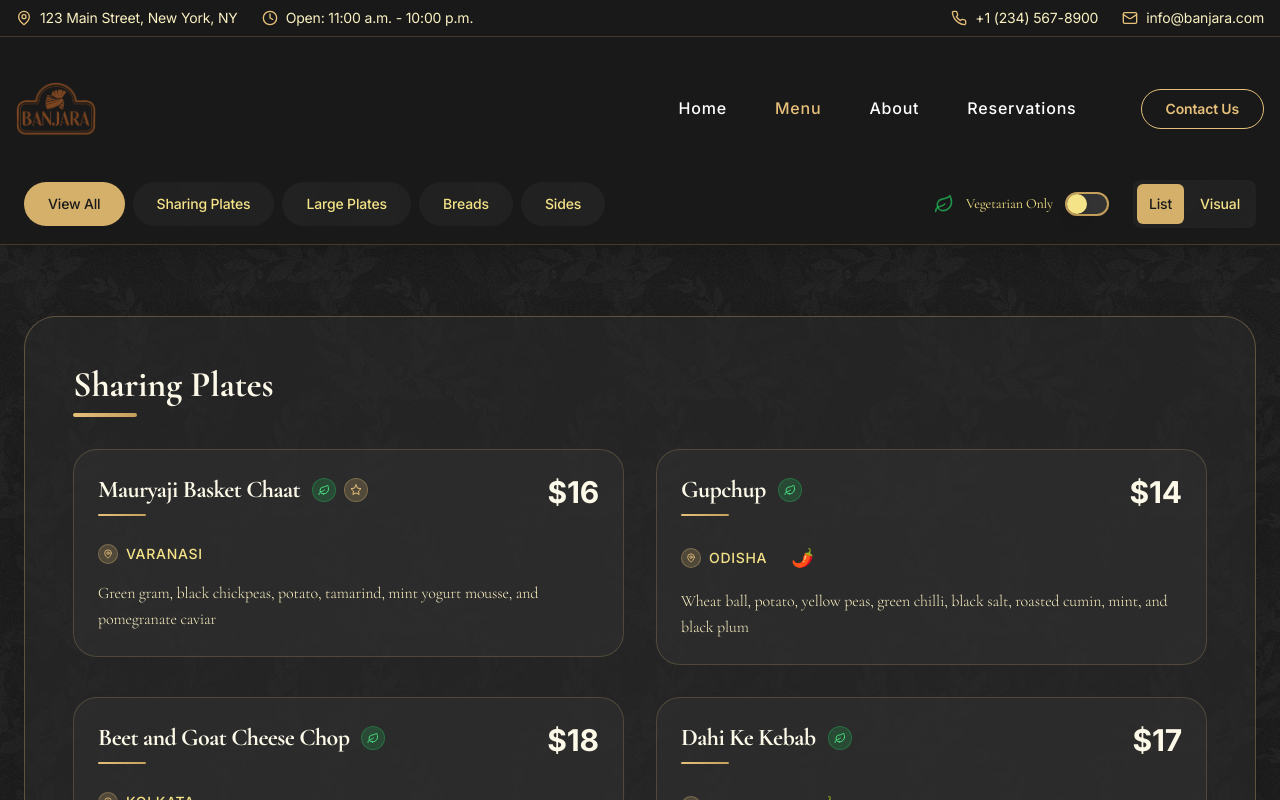
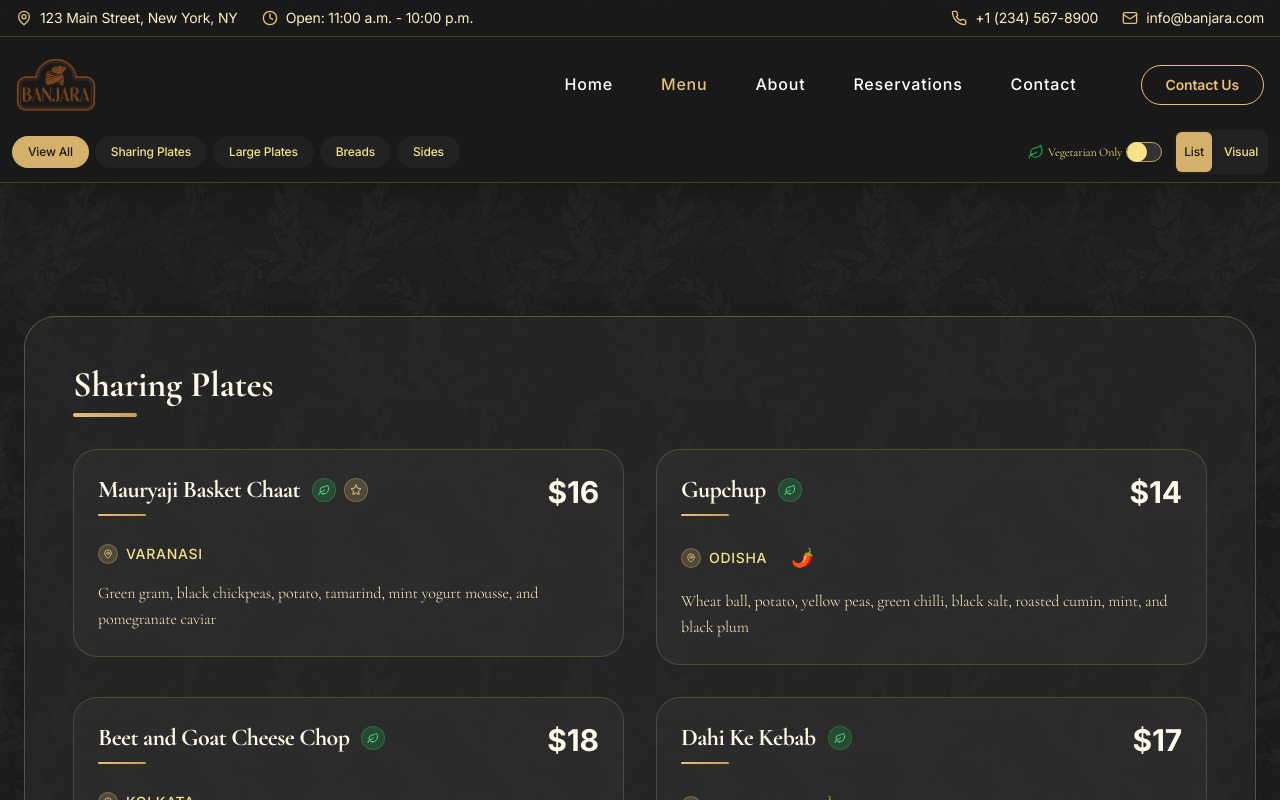
Before and after one commit to Deyaa360/Banjara-3.0, a Next.js app: page /menu in a window 1280 px wide. Shown: the top 800 px of the page. Built offline with nearby package versions, Linux system fonts and the light colour scheme; a web font is replaced by a local one.

Commit message:
UI tweaks: compact menu tabs, sticky bar, and header height on mobile

```diff
--- a/src/app/menu/page.tsx
+++ b/src/app/menu/page.tsx
@@ -682,30 +682,30 @@ export default function MenuPage() {
         }`}
         style={{
           top: showHeader ? '0px' : '0px',
-          paddingTop: showHeader ? (isMobile ? '100px' : '140px') : '20px',
+          paddingTop: showHeader ? (isMobile ? '70px' : '90px') : '10px', // reduced padding
           transition: 'padding-top 0.3s ease-in-out, transform 0.3s ease-in-out'
         }}
       >
-        <div className={`container mx-auto px-6 pb-4 ${showHeader ? 'pt-10' : 'pt-0'}`}>
+        <div className={`container mx-auto px-3 pb-2 ${showHeader ? 'pt-10' : 'pt-0'}`}> {/* pt-10 when scrolling up, pt-0 otherwise */}
           {/* Mobile Layout */}
-          <div className="md:hidden space-y-2">
+          <div className="md:hidden space-y-1">
             {/* Controls for Mobile */}
-            <div className="flex items-center justify-between gap-3">
+            <div className="flex items-center justify-between gap-2">
               {/* Vegetarian Filter */}
-              <div className="flex items-center gap-2">
-                <Leaf className={`w-4 h-4 ${switchToggled ? 'text-green-400 animate-pulse' : 'text-green-500/70'}`} />
-                <span className={`text-sm font-serif ${switchToggled ? 'text-green-400' : 'text-gold-300'}`}>
-                  Vegetarian Only
-                </span>
+              <div className="flex items-center gap-1">
+                <Leaf className={`w-3 h-3 ${switchToggled ? 'text-green-400 animate-pulse' : 'text-green-500/70'}`} />
+                <span className={`text-xs font-serif ${switchToggled ? 'text-green-400' : 'text-gold-300'}`}>Vegetarian Only</span>
                 <Switch
                   checked={switchToggled}
                   onCheckedChange={setSwitchToggled}
-                  className={`border-2 data-[state=checked]:bg-green-500/80 data-[state=unchecked]:bg-charcoal-700 ${
+                  className={`h-4 w-7 border data-[state=checked]:bg-green-500/80 data-[state=unchecked]:bg-charcoal-700 ${
                     switchToggled ? 'border-green-400' : 'border-gold-600'
                   }`}
                   style={{
                     boxShadow: 'none',
-                    outline: 'none'
+                    outline: 'none',
+                    minHeight: '1rem',
+                    minWidth: '1.75rem'
                   }}
                 />
               </div>
@@ -715,24 +715,24 @@ export default function MenuPage() {
                 type="single"
                 value={viewMode}
                 onValueChange={(value) => value && setViewMode(value as "list" | "visual")}
-                className="bg-charcoal-800/50 rounded-lg p-1"
+                className="bg-charcoal-800/50 rounded-lg p-0.5"
               >
-                <ToggleGroupItem value="list" size="sm" className="text-xs">
+                <ToggleGroupItem value="list" size="sm" className="text-xs px-2 py-1">
                   List
                 </ToggleGroupItem>
-                <ToggleGroupItem value="visual" size="sm" className="text-xs">
+                <ToggleGroupItem value="visual" size="sm" className="text-xs px-2 py-1">
                   Visual
                 </ToggleGroupItem>
               </ToggleGroup>
             </div>
 
             {/* Category Tabs for Mobile */}
-            <div className="flex gap-2 overflow-x-auto pb-1 scrollbar-hide">
+            <div className="flex gap-[0.375rem] overflow-x-auto pb-0.5 scrollbar-hide"> {/* slightly increased gap */}
               {categories.map((category) => (
                 <button
                   key={category}
                   onClick={() => setActiveTab(category)}
-                  className={`px-3 py-1.5 rounded-full text-sm font-medium whitespace-nowrap transition-all duration-300 ${
+                  className={`px-2 py-1 rounded-full text-xs font-medium whitespace-nowrap transition-all duration-300 ${
                     activeTab === category
                       ? 'bg-gold-500 text-charcoal-900'
                       : 'bg-charcoal-800/50 text-gold-300 hover:bg-charcoal-700/70 hover:text-gold-200'
@@ -745,9 +745,9 @@ export default function MenuPage() {
           </div>
 
           {/* Desktop Layout */}
-          <div className="hidden md:flex items-center justify-between gap-8">
+          <div className="hidden md:flex items-center justify-between gap-4">
             {/* Category Tabs */}
-            <div className="flex gap-2">
+            <div className="flex gap-[0.375rem]"> {/* slightly increased gap */}
               {categories.map((category) => (
                 <button
                   key={category}
@@ -767,7 +767,7 @@ export default function MenuPage() {
                       }
                     }, 0);
                   }}
-                  className={`px-6 py-3 rounded-full text-sm font-medium transition-all duration-300 ${
+                  className={`px-4 py-2 rounded-full text-xs font-medium transition-all duration-300 ${
                     activeTab === category
                       ? 'bg-gold-500 text-charcoal-900'
                       : 'bg-charcoal-800/50 text-gold-300 hover:bg-charcoal-700/70 hover:text-gold-200'
@@ -779,22 +779,22 @@ export default function MenuPage() {
             </div>
 
             {/* Controls */}
-            <div className="flex items-center gap-6">
+            <div className="flex items-center gap-3"> {/* reduced gap */}
               {/* Vegetarian Filter */}
-              <div className="flex items-center gap-3">
-                <Leaf className={`w-5 h-5 ${switchToggled ? 'text-green-400 animate-pulse' : 'text-green-500/70'}`} />
-                <span className={`text-sm font-serif ${switchToggled ? 'text-green-400' : 'text-gold-300'}`}>
-                  Vegetarian Only
-                </span>
+              <div className="flex items-center gap-1"> {/* reduced gap */}
+                <Leaf className={`w-4 h-4 ${switchToggled ? 'text-green-400 animate-pulse' : 'text-green-500/70'}`} />
+                <span className={`text-xs font-serif ${switchToggled ? 'text-green-400' : 'text-gold-300'}`}>Vegetarian Only</span>
                 <Switch
                   checked={switchToggled}
                   onCheckedChange={setSwitchToggled}
-                  className={`border-2 data-[state=checked]:bg-green-500/80 data-[state=unchecked]:bg-charcoal-700 ${
+                  className={`h-5 w-9 border data-[state=checked]:bg-green-500/80 data-[state=unchecked]:bg-charcoal-700 ${
                     switchToggled ? 'border-green-400' : 'border-gold-600'
                   }`}
                   style={{
                     boxShadow: 'none',
-                    outline: 'none'
+                    outline: 'none',
+                    minHeight: '1.25rem',
+                    minWidth: '2.25rem'
                   }}
                 />
               </div>
@@ -804,12 +804,12 @@ export default function MenuPage() {
                 type="single"
                 value={viewMode}
                 onValueChange={(value) => value && setViewMode(value as "list" | "visual")}
-                className="bg-charcoal-800/50 rounded-lg p-1"
+                className="bg-charcoal-800/50 rounded-lg p-0.5"
               >
-                <ToggleGroupItem value="list" className="text-sm">
+                <ToggleGroupItem value="list" className="text-xs px-2 py-1">
                   List
                 </ToggleGroupItem>
-                <ToggleGroupItem value="visual" className="text-sm">
+                <ToggleGroupItem value="visual" className="text-xs px-2 py-1">
                   Visual
                 </ToggleGroupItem>
               </ToggleGroup>
--- a/src/components/layout/Header.tsx
+++ b/src/components/layout/Header.tsx
@@ -14,6 +14,7 @@ const navigation = [
   { name: "Menu", href: "/menu" },
   { name: "About", href: "/about" },
   { name: "Reservations", href: "/reservations" },
+  { name: "Contact", href: "/contact" },
 ];
 
 const Header = () => {
@@ -118,8 +119,8 @@ const Header = () => {
           "md:top-[37px]", // Restore offset for desktop so header can animate out of view
           "top-0", // No offset on mobile
           isScrolled
-            ? "active bg-charcoal-900/95 backdrop-blur-lg shadow-elegant border-gold-400/30 py-3 md:py-4"
-            : "bg-transparent border-transparent py-5 md:py-8",
+            ? "active bg-charcoal-900/95 backdrop-blur-lg shadow-elegant border-gold-400/30 py-3 md:py-2"
+            : "bg-transparent border-transparent py-4 md:py-2", // slightly reduced mobile padding
           !showHeader && "hide"
         )}
       >
```
